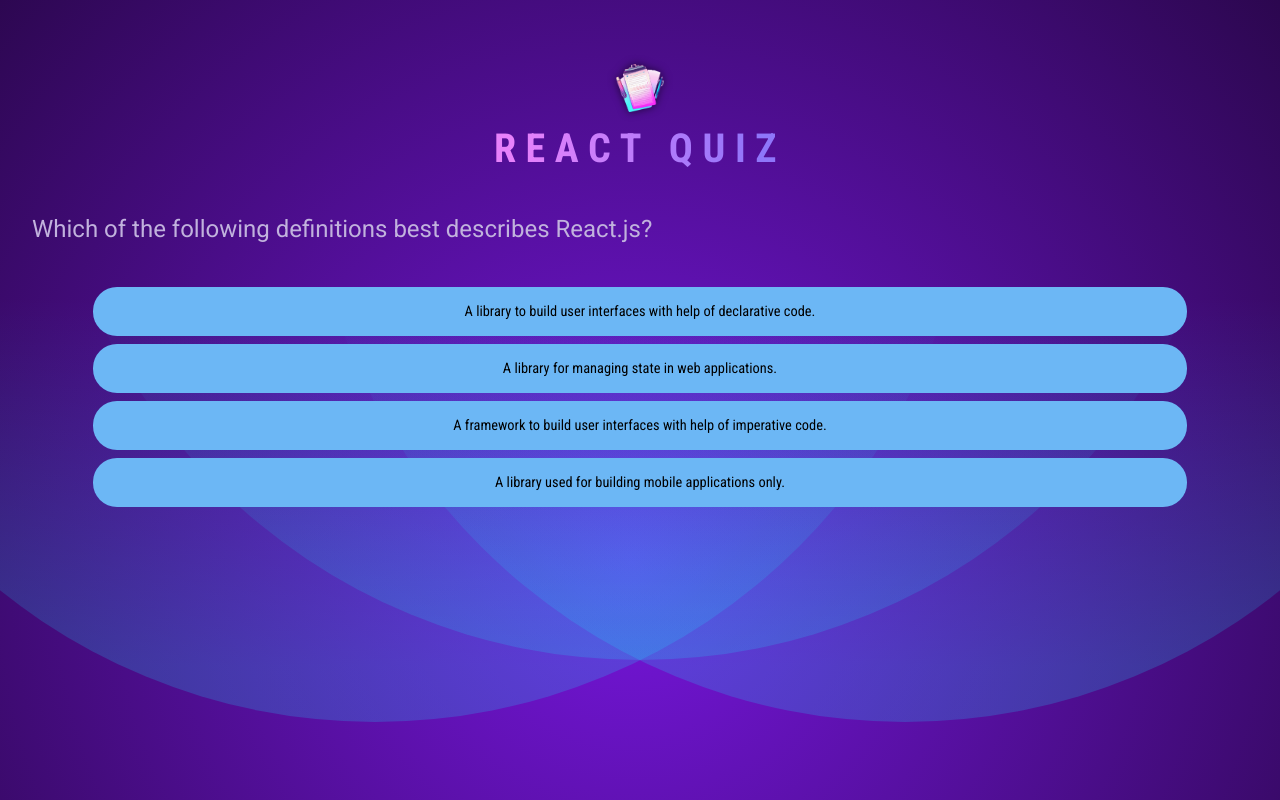
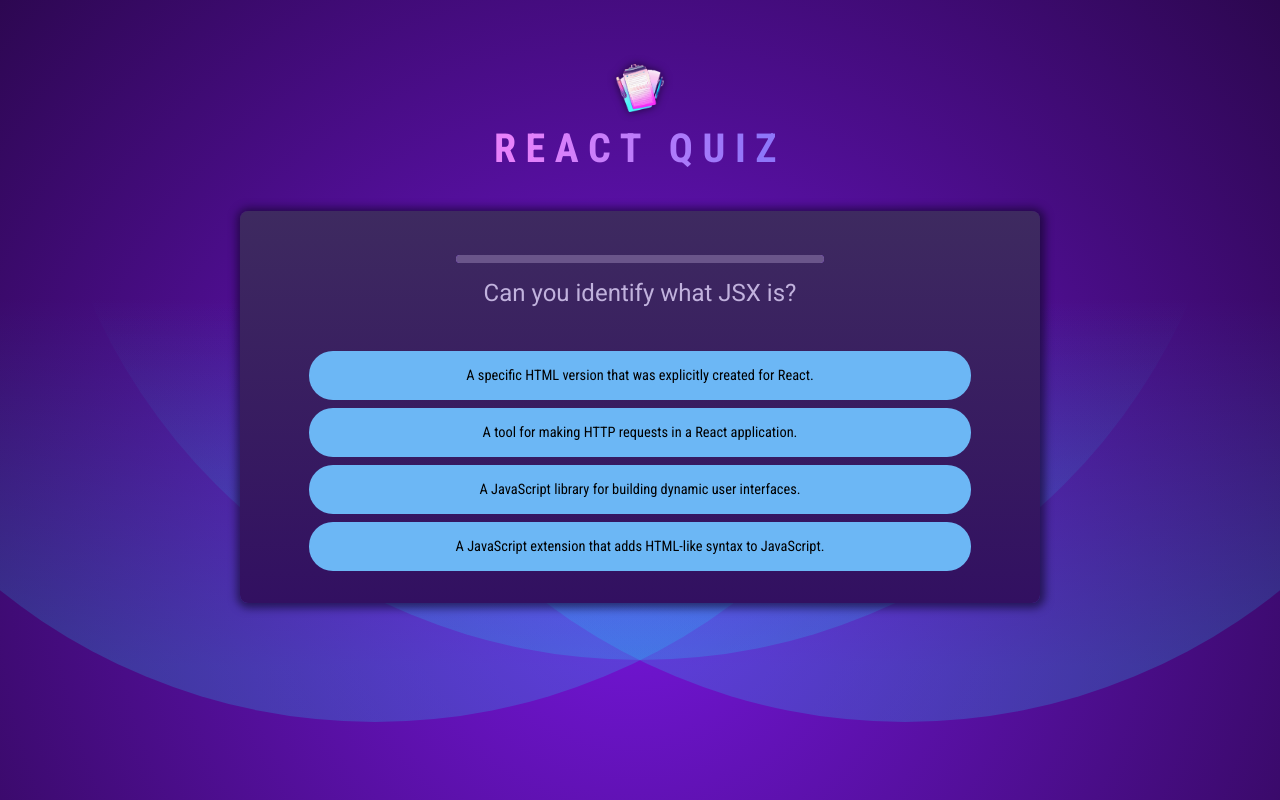
Before and after one commit to AntonDarbokliev/React-Udemy, a React (Vite) app in the folder Quiz-app/: page / in a window 1280 px wide. Built offline with nearby package versions, Linux system fonts and the light colour scheme.

Commit message:
quiz changes

```diff
--- a/Quiz-app/src/components/Quiz.jsx
+++ b/Quiz-app/src/components/Quiz.jsx
@@ -1,29 +1,57 @@
-import { useState } from "react";
+import { useCallback, useState } from "react";
 
-import QUESTIONS from '../questions.js'
+import QUESTIONS from "../questions.js";
+import quizIsCompleteImg from '../assets/quiz-complete.png'
+import QuestionTimer from "./QuestionTimer.jsx";
 
 export default function Quiz() {
   const [userAnswers, setUserAnswers] = useState([]);
-  const  activeQuestionIndex= userAnswers.length;
+  const activeQuestionIndex = userAnswers.length;
 
-  function handleSelectAnswer(selectedAnswer) {
-    setUserAnswers(prevAnswers => {
-        return [...prevAnswers,selectedAnswer]
-    })
+
+
+  function handleSelectAnswer (selectedAnswer)  {
+    setUserAnswers((prevAnswers) => {
+      return [...prevAnswers, selectedAnswer];
+    });
+
   }
 
+  if(activeQuestionIndex == QUESTIONS.length){
     return(
+      <div id="summary">
+                <img src={quizIsCompleteImg} alt="quizIsCompleteImg" />
+                <h2>Quiz Completed!</h2>
+            </div>
+          )
+        }
+
+        const shuffledAnswers = [...QUESTIONS[activeQuestionIndex].answers]
+        shuffledAnswers.sort(() => Math.random() - 0.5);
+  // const handleSelectAnswer = useCallback((selectedAnswer) => {
+  //     setUserAnswers((prevAnswers) => {
+  //         return [...prevAnswers, selectedAnswer];
+  //       });
+  //   },[n])
+
+
+  // const handlesSkipQuestion = useCallback(() => handleSelectAnswer(null),[handleSelectAnswer])
+
+  return (
+    <div id="quiz">
       <div id="question">
+      <QuestionTimer timeout={5000} onTimeout={ () =>  handleSelectAnswer(null)}/>
         <h2>{QUESTIONS[activeQuestionIndex].text}</h2>
         <ul id="answers">
-            {QUESTIONS[activeQuestionIndex].answers.map(x => {
-                return(
+          {shuffledAnswers.map((x) => {
+            return (
               <li key={x} className="answer">
-                    <button>{x}</button>
+                <button onClick={() => handleSelectAnswer(x)}>{x}</button>
               </li>
-                )
+            );
           })}
         </ul>
       </div>
-     )
+    </div>
+  );
 }
```
Lines whose indentation alone changed are shown as unchanged.
